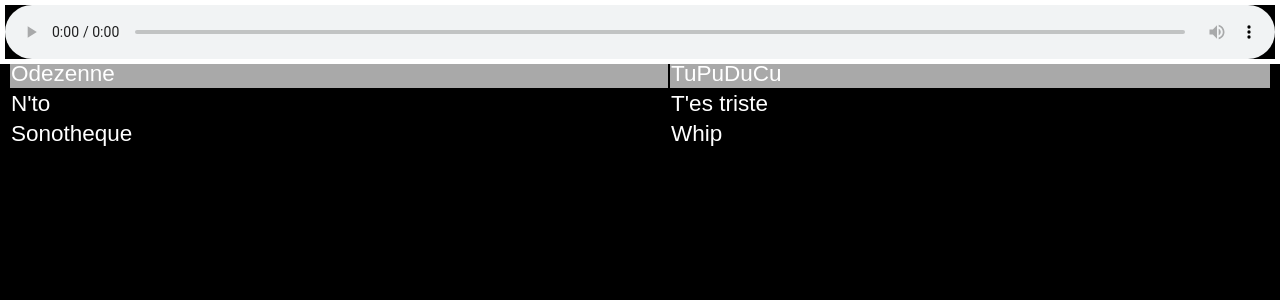
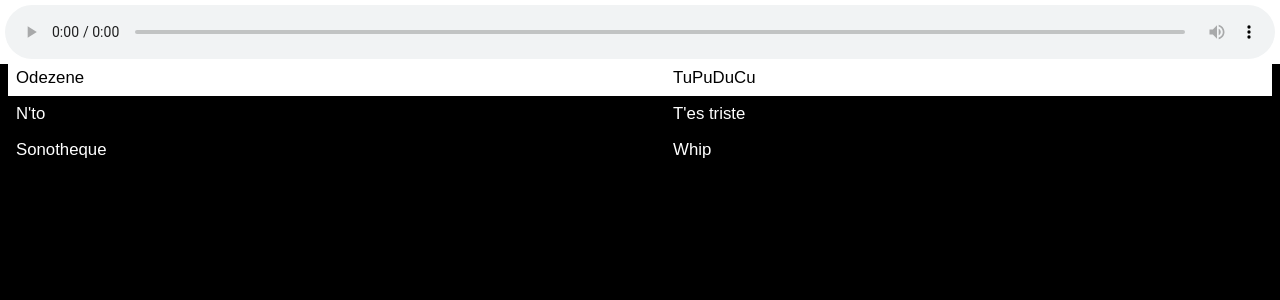
Before and after one commit to MrFrangipane/share-webapp, a PHP site: page / in a window 1280 px wide. Shown: the top 300 px of the page. Run offline with PHP 8.4, Linux system fonts and the light colour scheme.

Commit message:
Playlist columns ok

```diff
--- a/audioplayer.js
+++ b/audioplayer.js
@@ -3,14 +3,15 @@ var currentSong = 0;
 function updatePlayer() {
     $("#playlist tr").removeClass("current-song");
     $("#playlist tr:eq(" + currentSong + ")").addClass("current-song");
-    $("#audioPlayer")[0].src = $("#playlist tr a")[currentSong];
+    var filename = $("#playlist tr:eq(" + currentSong + ") td:eq(2)").text();
+    $("#audioPlayer")[0].src = filename;
 }
 
 function installCallbacks() {
     // PLAYLIST CLICK
-    $("#playlist tr a").click(function(event){
+    $("#playlist tr").click(function(event){
         event.preventDefault();
-        currentSong = $(this).parent().parent().index();
+        currentSong = $(this).index();
         updatePlayer();
         $("#audioPlayer")[0].play();
     });
--- a/playlist.php
+++ b/playlist.php
@@ -1,14 +1,14 @@
 <table id="playlist">
     <tr>
-        <td><a href="Odezenne-TuPuDuCu.mp3">Odezenne</a></td>
-        <td><a href="Odezenne-TuPuDuCu.mp3">TuPuDuCu</a></td>
+        <td>Odezene</td><td>TuPuDuCu</td>
+        <td style="display:none;">Odezenne-TuPuDuCu.mp3</td>
     </tr>
     <tr>
-        <td><a href="T'es triste.mp3">N'to</a></td>
-        <td><a href="T'es triste.mp3">T'es triste</a></td>
+        <td>N'to</td><td>T'es triste</td>
+        <td style="display:none;">T'es triste.mp3</td>
     </tr>
     <tr>
-        <td><a href="Whip.mp3">Sonotheque</a></td>
-        <td><a href="Whip.mp3">Whip</a></td>
+        <td>Sonotheque</td><td>Whip</td>
+        <td style="display:none;">Whip.mp3</td>
     </tr>
 </table>
--- a/style.css
+++ b/style.css
@@ -1,5 +1,5 @@
-* {
-    color: white;
+body {
+    color : white;
     background-color: black;
     font-family: Sans-serif;
     font-size: 105%;
@@ -20,20 +20,21 @@ audio {
     display:block;
 }
 
-ul {
-    list-style: none;
-}
-
 #playlist {
-    padding-top: 50px;
+    margin-top: 60px;
+    border-collapse:collapse;
     width: 100%;
 }
 
-#playlist a{
-    text-decoration: none;
-    outline : 0;
+#playlist td {
+    padding: 8px;
 }
 
-#playlist .current-song td, .current-song a {
+#playlist tr:hover {
     background-color: darkgrey;
 }
+
+#playlist .current-song td {
+    color: black;
+    background-color: white;
+}
```
